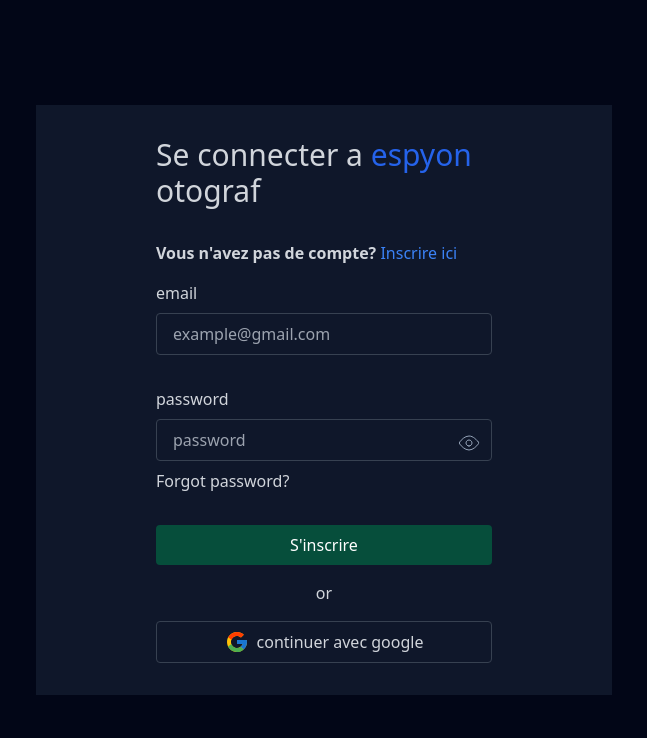
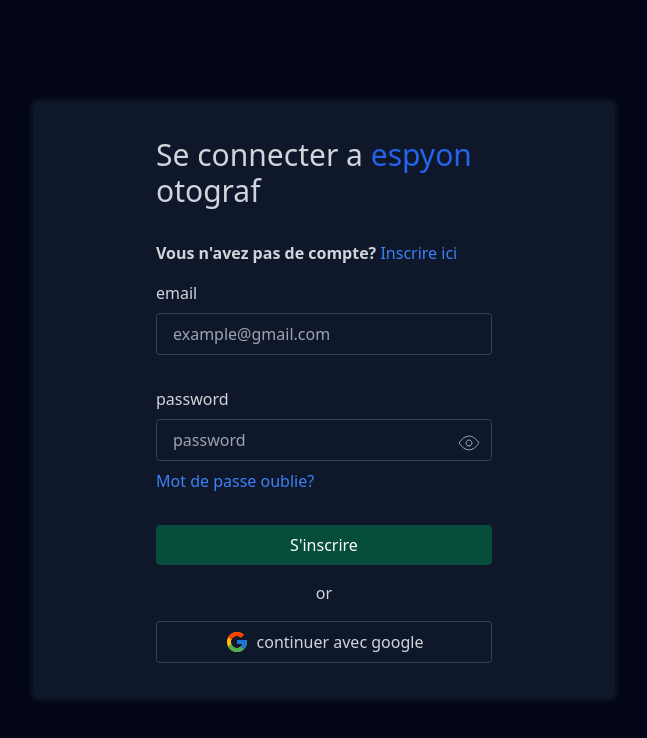
Before and after one commit to sarilusblaise/espyon-otograf, a Next.js app: page /login in a window 1280 px wide. Shown: the top 738 px of the page, without its empty margins (316-963 px from the left). Built offline with nearby package versions, Linux system fonts and the light colour scheme; no server answers.

Commit message:
added shadow to login and signup page

```diff
--- a/app/login/page.jsx
+++ b/app/login/page.jsx
@@ -16,14 +16,17 @@
 
 	return (
 		<article className='p-2  flex justify-center items-center min-h-screen '>
-			<div className='text-gray-300 flex flex-col justify-center items-center gap-8 w-full  sm:max-w-xl py-8 bg-slate-900'>
+			<div className='text-gray-300 flex flex-col justify-center items-center gap-8 w-full  sm:max-w-xl py-8 bg-slate-900 shadow-4xl'>
 				<h2 className='text-3xl w-10/12 sm:w-7/12 font-light'>
 					Se connecter a <span className='text-blue-600'>espyon</span> otograf
 				</h2>
 				<div className='flex flex-col justify-center items-center gap-4 w-full'>
 					<p className='w-10/12  sm:w-7/12 font-bold'>
 						Vous n'avez pas de compte?{' '}
-						<Link href='/signup' className='text-blue-500 font-normal'>
+						<Link
+							href='/signup'
+							className='text-blue-500 font-normal transition-[text-decoration-style]  w-fit hover:underline hover:decoration-solid'
+						>
 							Inscrire ici
 						</Link>
 					</p>
@@ -67,7 +70,9 @@
 								className='absolute right-3 top-12 hover:fill-gray-800'
 								title='afficher le mot de passe '
 							/>
-							<p className=''>Forgot password?</p>
+							<p className='text-blue-500 transition w-fit hover:underline hover:decoration-solid'>
+								Mot de passe oublie?
+							</p>
 						</label>
 
 						<button
--- a/app/signup/page.jsx
+++ b/app/signup/page.jsx
@@ -16,7 +16,7 @@
 
 	return (
 		<article className='p-2  flex justify-center items-center min-h-screen '>
-			<div className='text-gray-300 flex flex-col justify-center items-center gap-8 w-full  sm:max-w-xl py-8 bg-slate-900'>
+			<div className='text-gray-300 flex flex-col justify-center items-center gap-8 w-full  sm:max-w-xl py-8 bg-slate-900 shadow-4xl'>
 				<h2 className='text-3xl w-10/12 sm:w-7/12 font-light'>
 					S'inscrire a <span className='text-blue-600'>espyon</span> otograf
 				</h2>
--- a/tailwind.config.js
+++ b/tailwind.config.js
@@ -12,7 +12,12 @@
 				'gradient-conic':
 					'conic-gradient(from 180deg at 50% 50%, var(--tw-gradient-stops))',
 			},
+			boxShadow: {
+				'3xl':
+					' rgba(0, 0, 0, 0.19) 0px 10px 20px, rgba(0, 0, 0, 0.23) 0px 6px 6px',
+				'4xl': '0px 0px 7px 3px rgba(30,41,59,0.84)',
+			},
 		},
 	},
 	plugins: [],
-}
+};
```
Lines whose indentation alone changed are shown as unchanged.
